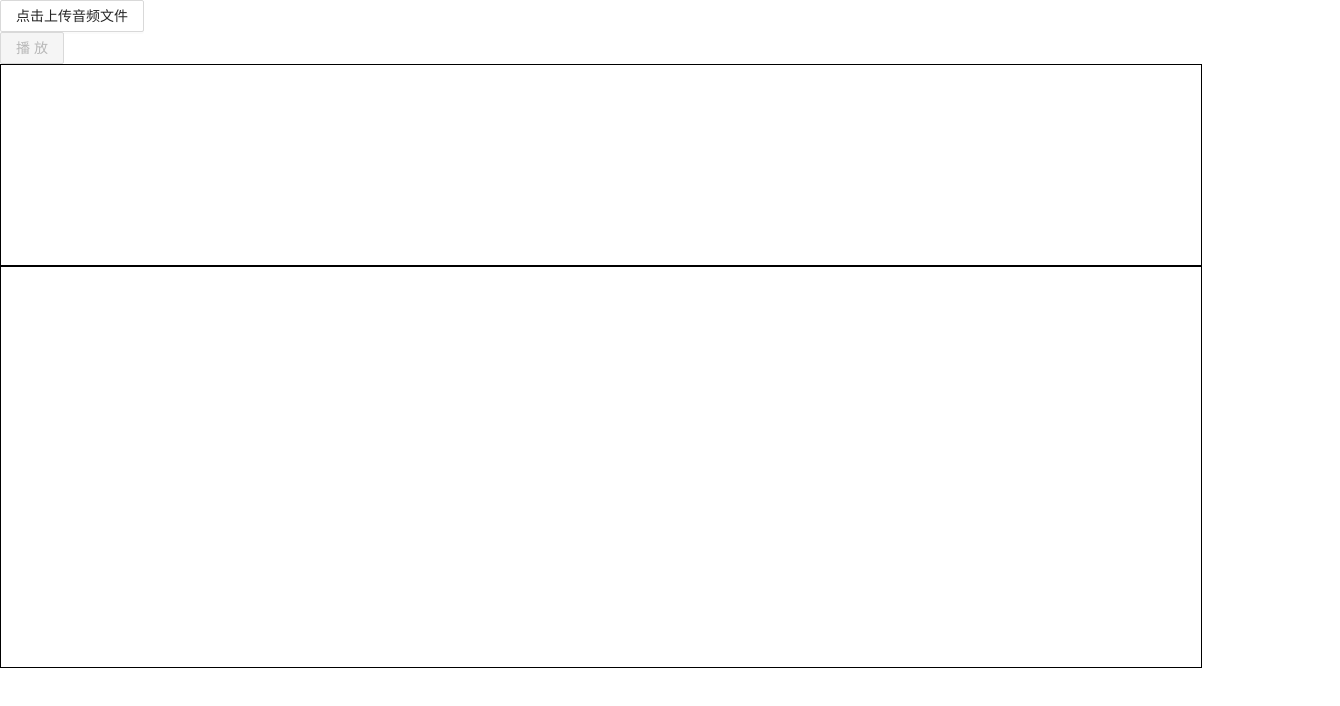
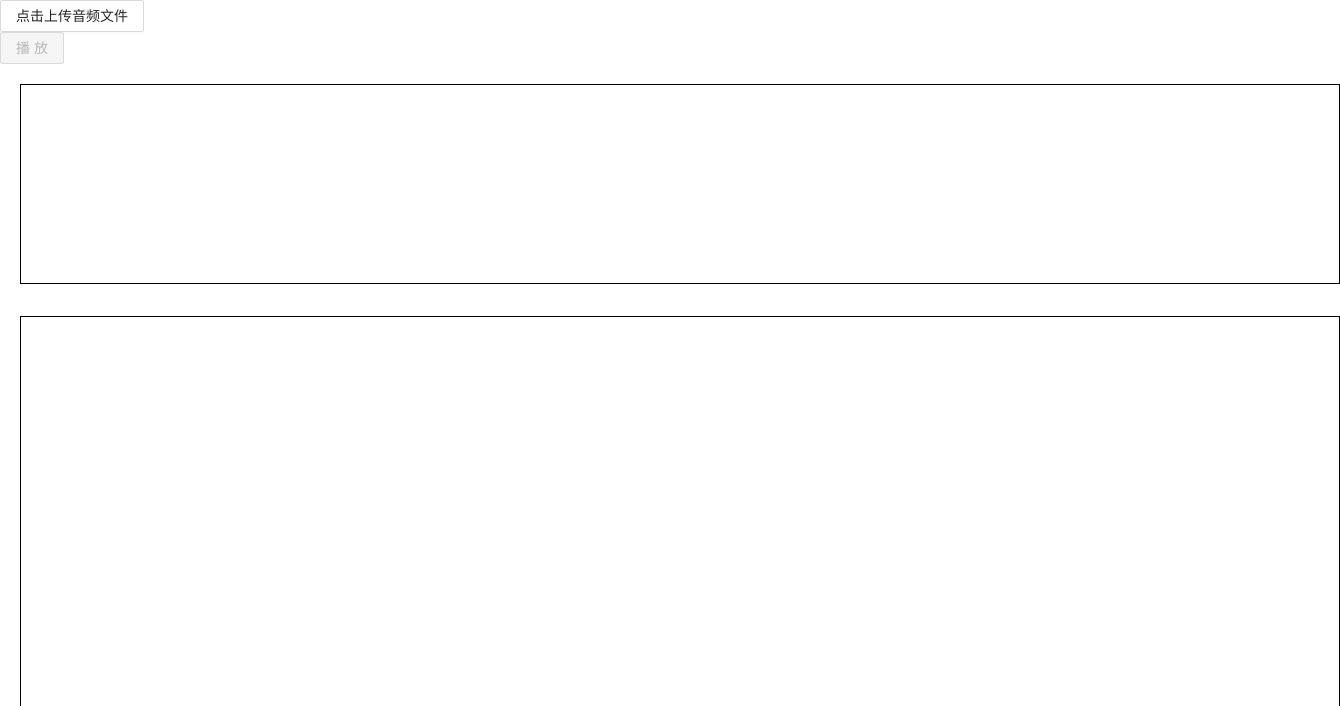
Before and after one commit to maldovar1024/audio-visualization, a React (Create React App) app: page / in a window 1280 px wide. Shown: the top 706 px of the page, 1340 px wide, since content can reach past the window. Built offline with nearby package versions, Linux system fonts and the light colour scheme.

Commit message:
feat: canvas 居中对齐，增加边距

```diff
--- a/src/component/freq-canvas.tsx
+++ b/src/component/freq-canvas.tsx
@@ -42,7 +42,7 @@ class FrequencyCanvas extends Component<FrequencyCanvasProps> {
   }
 
   render() {
-    return <canvas ref={this.ref} width={1200} height={400}></canvas>;
+    return <canvas className="frequency" ref={this.ref}></canvas>;
   }
 }
 
--- a/src/component/wave-canvas.tsx
+++ b/src/component/wave-canvas.tsx
@@ -49,7 +49,7 @@ class WaveCanvas extends Component<WaveCanvasProps> {
   }
 
   render() {
-    return <canvas ref={this.ref} width={1200} height={200}></canvas>;
+    return <canvas className="wave" ref={this.ref}></canvas>;
   }
 }
 
--- a/src/index.less
+++ b/src/index.less
@@ -16,4 +16,19 @@ body {
 canvas {
   display: block;
   border: 1px solid black;
+  width: 1320px;
+  margin: auto;
 }
+
+main {
+  padding: 20px;
+
+  .wave {
+    height: 200px;
+    margin-bottom: 32px;
+  }
+
+  .frequency {
+    height: 400px;
+  }
+}
```
